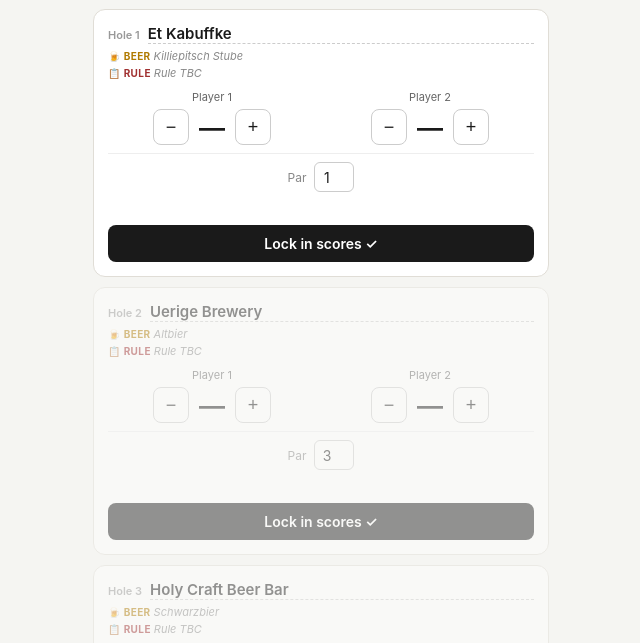
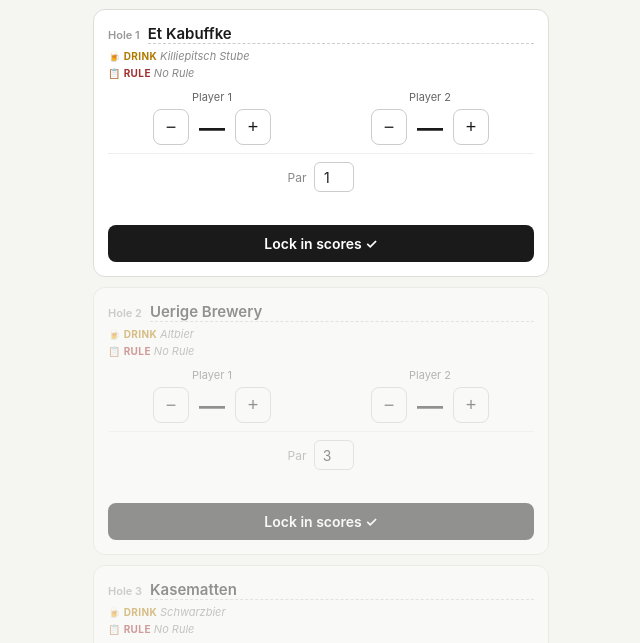
Before and after one commit to liammo26/Pub_Golf_H2H, a plain HTML site: page index.html in a window 1280 px wide. Shown: the part 257-900 px from the top of the page, 319-959 px from the left. Drawn offline with Linux system fonts and the light colour scheme.

Commit message:
Update index.html
V2. Saves to localdata & reset local data

Updated Pub Route

```diff
--- a/index.html
+++ b/index.html
@@ -132,9 +132,9 @@
 <script>
   const HOLES = 9;
   const STORAGE_KEY = 'pubgolf_duo';
-  const pubDefaults  = ['Et Kabuffke','Uerige Brewery','Holy Craft Beer Bar','Brauerei Kurzer','Pub 5','Zum Schlussel','Suttons Irish Pub','Salmaiki','Brauerei im Fuchschen'];
+  const pubDefaults  = ['Et Kabuffke','Uerige Brewery','Kasematten','Holy Craft Beer Bar','Brauerei Kurzer','Zum Schlussel','Suttons Irish Pub','Kreuzherreneck','Brauerei im Fuchschen'];
   const beerDefaults = ['Killiepitsch Stube','Altbier','Schwarzbier','Altbier & Korn Chaser','Beer TBC','Radler','Jagermeister','Hugo Spritz','Altbier'];
-  const ruleDefaults = Array(HOLES).fill('Rule TBC');
+  const ruleDefaults = Array(HOLES).fill('No Rule');
   const parDefaults  = [1,3,4,4,3,3,1,3,4];
 
   let pars   = [...parDefaults];
@@ -193,7 +193,7 @@
           <span class="hole-pub" id="pub${i}" contenteditable="true">${pubDefaults[i]}</span>
         </div>
         <div class="hole-meta">
-          <div><span class="meta-lbl beer-lbl">🍺 Beer</span><span id="beer${i}" contenteditable="true">${beerDefaults[i]}</span></div>
+          <div><span class="meta-lbl beer-lbl">🍺 Drink</span><span id="beer${i}" contenteditable="true">${beerDefaults[i]}</span></div>
           <div><span class="meta-lbl rule-lbl">📋 Rule</span><span id="rule${i}" contenteditable="true">${ruleDefaults[i]}</span></div>
         </div>
         <div class="hole-inputs">
```
